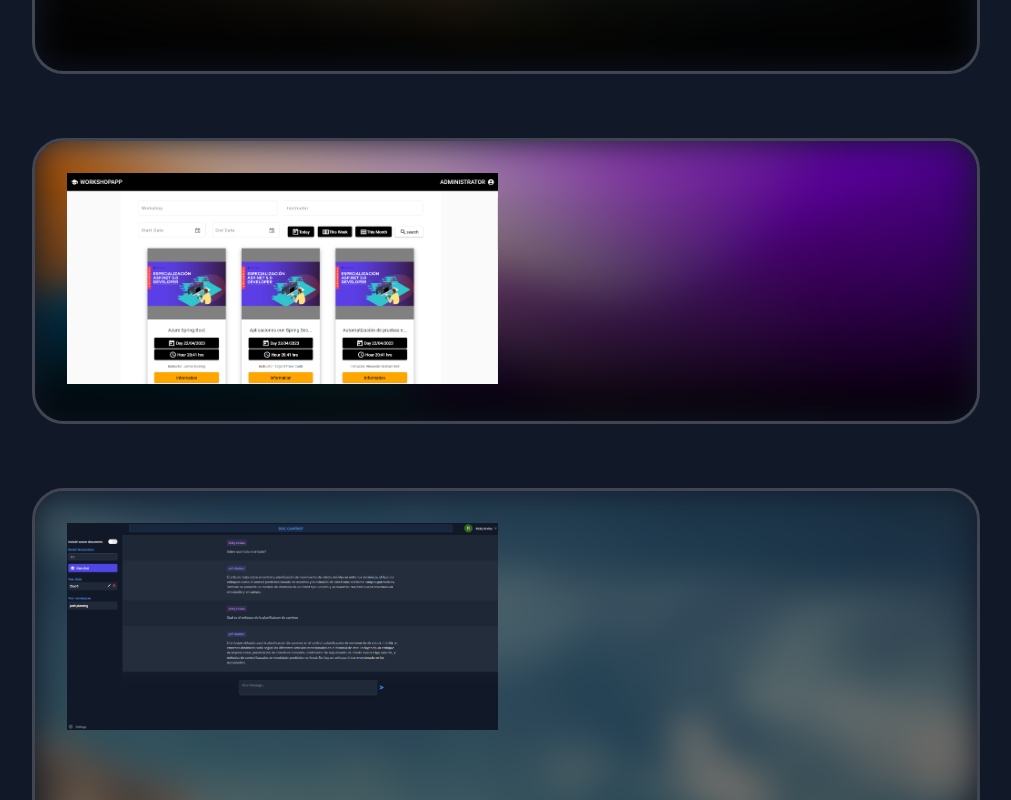
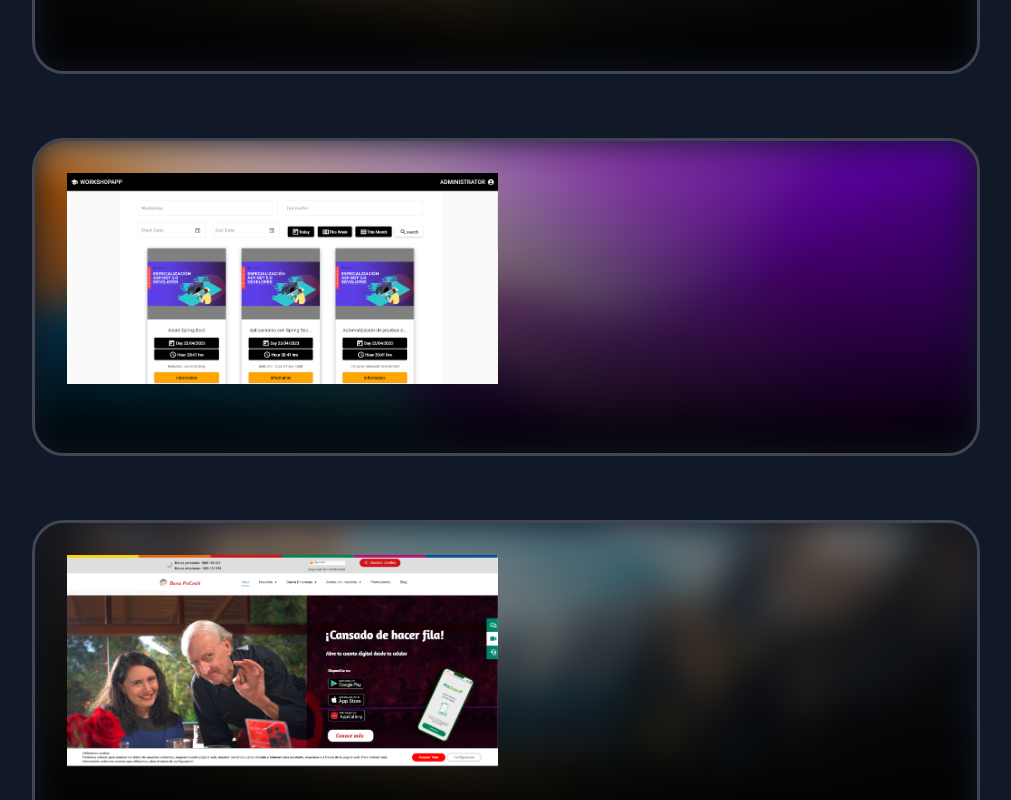
Before and after one commit to rickyurvina/PORTAFOLIO_PERSONAL_REACT, a React (Vite) app: page /projects in a window 1280 px wide. Shown: the part 4300-5100 px from the top of the page, without its empty margins (134-1145 px from the left). Built offline with nearby package versions, Linux system fonts and the light colour scheme.

Commit message:
Update projects

```diff
--- a/src/components/data/projectsData.js
+++ b/src/components/data/projectsData.js
@@ -45,31 +45,29 @@ const projectsData = [
     {
         projectImage: workshop,
         projectTitle: "Workshop Courses",
-        projectDescription: "",
+        projectDescription: "Project developed in .NET Core5 and Angular",
         githubLink: "https://github.com/rickyurvina/SISTEMAWORKSHOP-NET5-ANGULAR"
     },
-    // {
-    //     projectImage: procredit,
-    //     projectTitle: "Procredit Bank",
-    //     projectDescription: "",
-    //     liveLinkUrl: "https://www.bancoprocredit.com.ec/",
-    //     linkBtnText: "Visit Procredit Bank",
-    // },
-    // {
-    //     projectImage: simulators,
-    //     projectTitle: "Procredit Simulators",
-    //     projectDescription: "",
-    //     liveLinkUrl: "https://bpsm.bancoprocredit.com.ec/creditoInversionPersonal",
-    //     linkBtnText: "Visit Simulators",
-    //     githubLinkF: "https://github.com/rickyurvina/FRONTEND-PROCREDIT-SIMULATORS-ANGULAR",
-    //     githubLinkB: "https://github.com/rickyurvina/BACKEND-PROCREDIT-SIMULATORS-LARAVEL",
-    // },
+    {
+        projectImage: procredit,
+        projectTitle: "Procredit Bank",
+        projectDescription: "Project developed in WordPress",
+        liveLinkUrl: "https://www.bancoprocredit.com.ec/",
+        linkBtnText: "Visit Procredit Bank",
+    },
+    {
+        projectImage: simulators,
+        projectTitle: "Procredit Simulators",
+        projectDescription: "Project developed in Laravel & Angular",
+        liveLinkUrl: "https://bpsm.bancoprocredit.com.ec/creditoInversionPersonal",
+        linkBtnText: "Visit Simulators",
+        githubLinkF: "https://github.com/rickyurvina/FRONTEND-PROCREDIT-SIMULATORS-ANGULAR",
+        githubLinkB: "https://github.com/rickyurvina/BACKEND-PROCREDIT-SIMULATORS-LARAVEL",
+    },
     {
         projectImage: chatdoc,
         projectTitle: "Chat with your documents",
         projectDescription: "I develop a React application using Next.js that uses the OpenAI API, LangChaining, MongoDB and Pinecone. This application provides a unique platform for users to chat while viewing and manipulating documents. Users can create multiple topics to discuss and participate in real-time conversations. The application features seamless integration with Google OAuth for secure user authentication and stores chat logs in MongoDB associated with each user's email. One of the key features is the ability to upload multiple file types, including PDF, DOCX, and TXT formats, for each theme. These files are then converted to embeds and stored in a namespace within Pinecone. Users can easily access and retrieve these document embeds during their chat sessions, allowing for efficient document referencing and cheating. The application supports the creation of multiple chat windows for each topic, which facilitates organized and context-specific discussions. Users can effortlessly upload files, convert them to embeds, store them in Pinecone, and retrieve them in real time during their chat conversations. Additionally, integration with MongoDB ensures that chat histories are automatically saved and easily accessible for future reference.",
-        liveLinkUrl: "https://thepalette.vercel.app/",
-        linkBtnText: "Visit ThePalletes",
         githubLink: "https://github.com/rickyurvina/doc-chatbot"
     },
     {
@@ -78,24 +76,24 @@ const projectsData = [
         projectDescription: "WebQA-API offers a state-of-the-art Q&A endpoint for web pages. Processes incoming JSON post requests that contain data from the web page and user questions. The API initially starts by chunking the data on a web page and requesting OpenAI embeds. Obtained embeds and fragmented web page documents are temporarily stored in Chroma's embed database. The API takes as context an entry of embeddings that are generated with another openai api. With this API you can generate an intelligent chatbot with the integration of OpenAI models",
         githubLink: "https://github.com/rickyurvina/WEB-QA-API"
     },
-    // {
-    //     projectImage: notAvailable,
-    //     projectTitle: "EstoyFit-System Gym Client System",
-    //     projectDescription: "",
-    //     githubLinkF: "https://github.com/rickyurvina/FRONTEND-ADMIN-ESTOYFIT-REACT",
-    //     githubLinkB: "https://github.com/rickyurvina/BACKEND-ESTOYFIT-LARAVEL"
-    // },
-    // {
-    //     projectImage: notAvailable,
-    //     projectTitle: "EstoyFit-System Gym Administrator System",
-    //     projectDescription: "",
-    //     githubLinkF: "https://github.com/rickyurvina/FRONTEND-CLIENT-ESTOYFIT-REACT",
-    //     githubLinkB: "https://github.com/rickyurvina/BACKEND-ESTOYFIT-LARAVEL",
-    // },
+    {
+        projectImage: notAvailable,
+        projectTitle: "EstoyFit-System Gym Client System",
+        projectDescription: "Project developed React JS",
+        githubLinkF: "https://github.com/rickyurvina/FRONTEND-ADMIN-ESTOYFIT-REACT",
+        githubLinkB: "https://github.com/rickyurvina/BACKEND-ESTOYFIT-LARAVEL"
+    },
+    {
+        projectImage: notAvailable,
+        projectTitle: "EstoyFit-System Gym Administrator System",
+        projectDescription: "Project developed React JS & Laravel",
+        githubLinkF: "https://github.com/rickyurvina/FRONTEND-CLIENT-ESTOYFIT-REACT",
+        githubLinkB: "https://github.com/rickyurvina/BACKEND-ESTOYFIT-LARAVEL",
+    },
     {
         projectImage: notAvailable,
         projectTitle: "ID card system",
-        projectDescription: "Find inspiration from 50 website color themes that you can try...",
+        projectDescription: "Project developed in Laravel",
         githubLink: "https://github.com/rickyurvina/SISTEMA-CARNETS-LARAVEL.git"
     },
 ];
```
